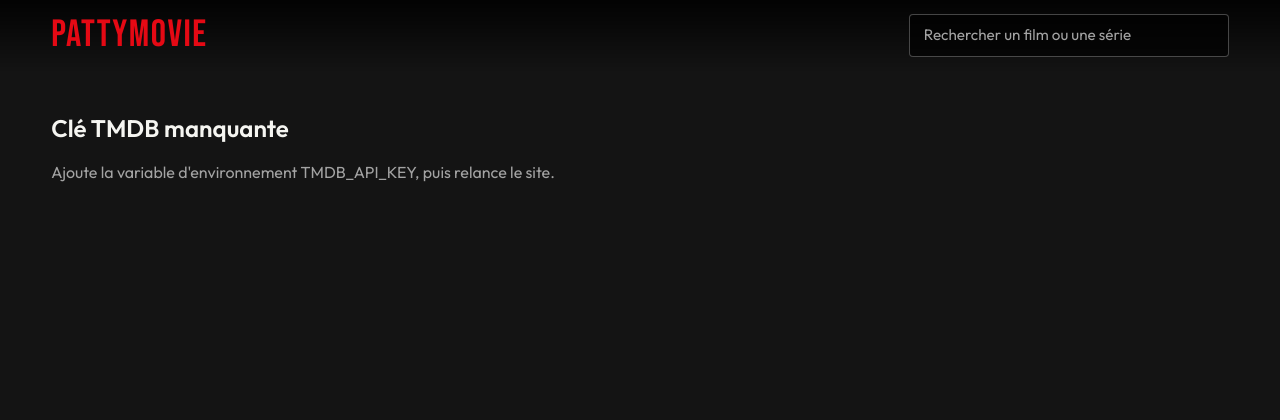
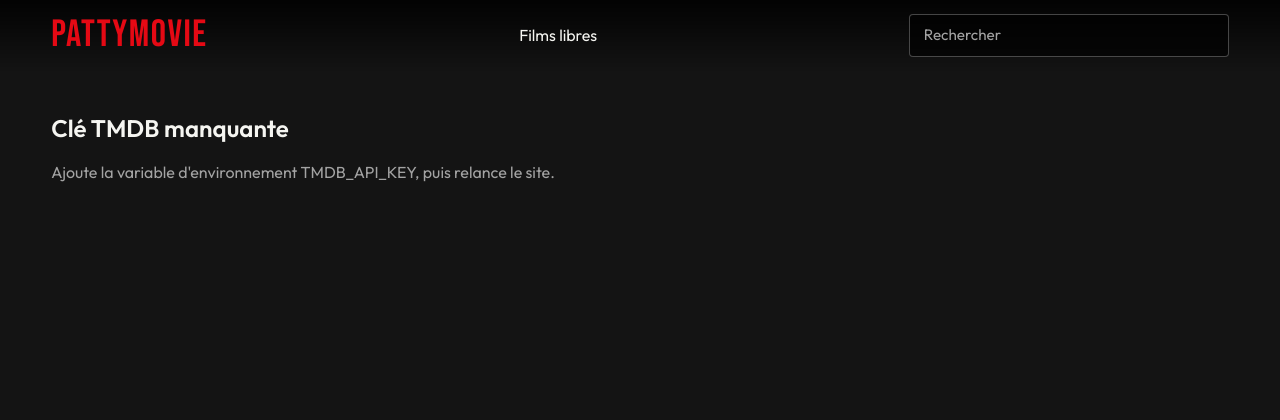
Before and after one commit to shelby276/pattymovie, a Flask app: page / in a window 1280 px wide. Shown: the top 420 px of the page. Run offline with Flask 3, Linux system fonts and the light colour scheme.

Commit message:
Fix HTML formatting and improve accessibility

```diff
--- a/templates/base.html
+++ b/templates/base.html
@@ -12,8 +12,9 @@
 <body>
   <header class="nav" id="nav">
     <a class="logo" href="{{ url_for('home') }}">PATTYMOVIE</a>
+    <a class="navlink" href="{{ url_for('films_libres') }}">Films libres</a>
     <form action="{{ url_for('search') }}" class="search">
-      <input name="q" value="{{ query or '' }}" placeholder="Rechercher un film ou une série" aria-label="Rechercher">
+      <input name="q" value="{{ query or '' }}" placeholder="Rechercher" aria-label="Rechercher">
     </form>
   </header>
   <main>{% block content %}{% endblock %}</main>
```
